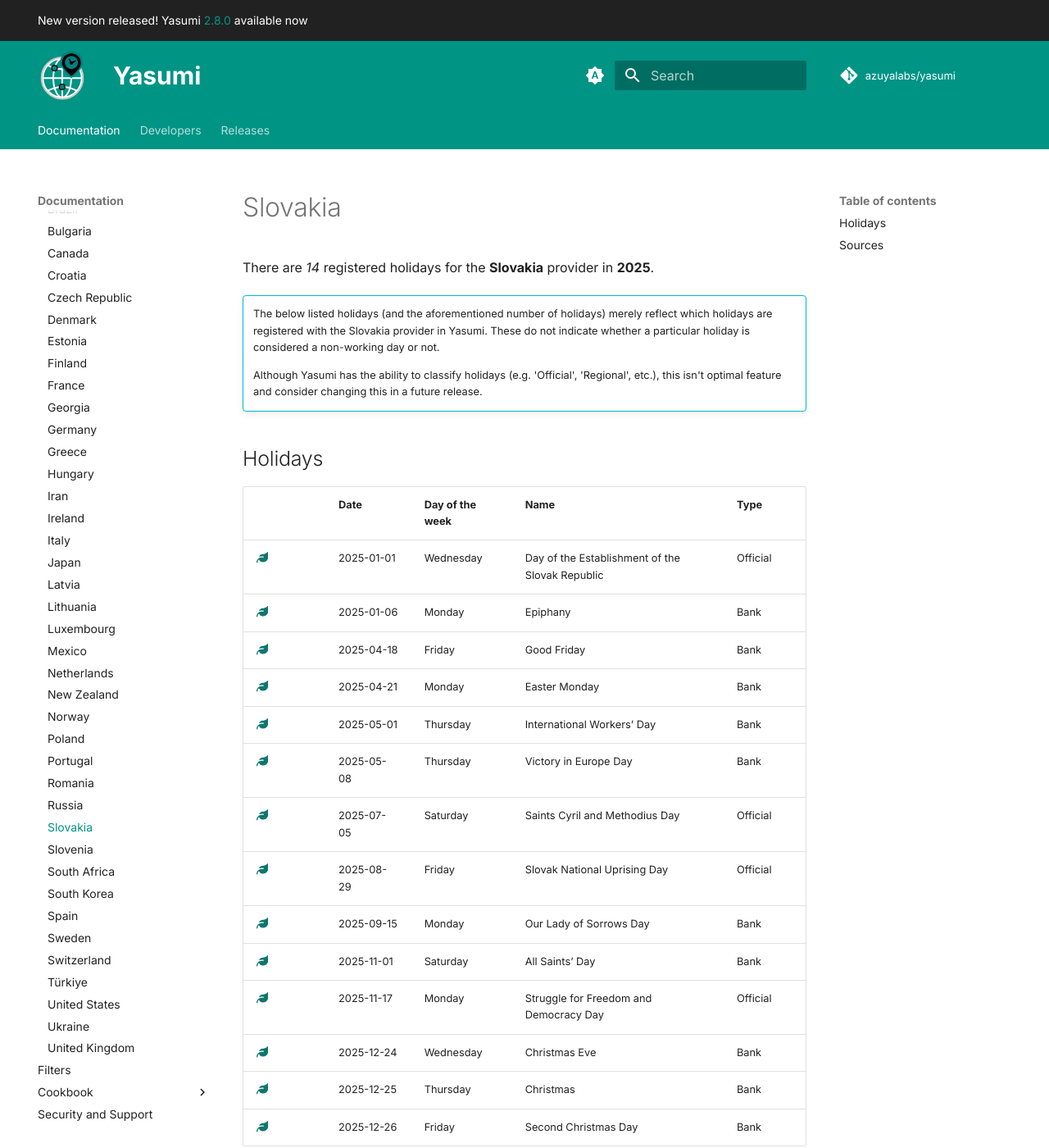
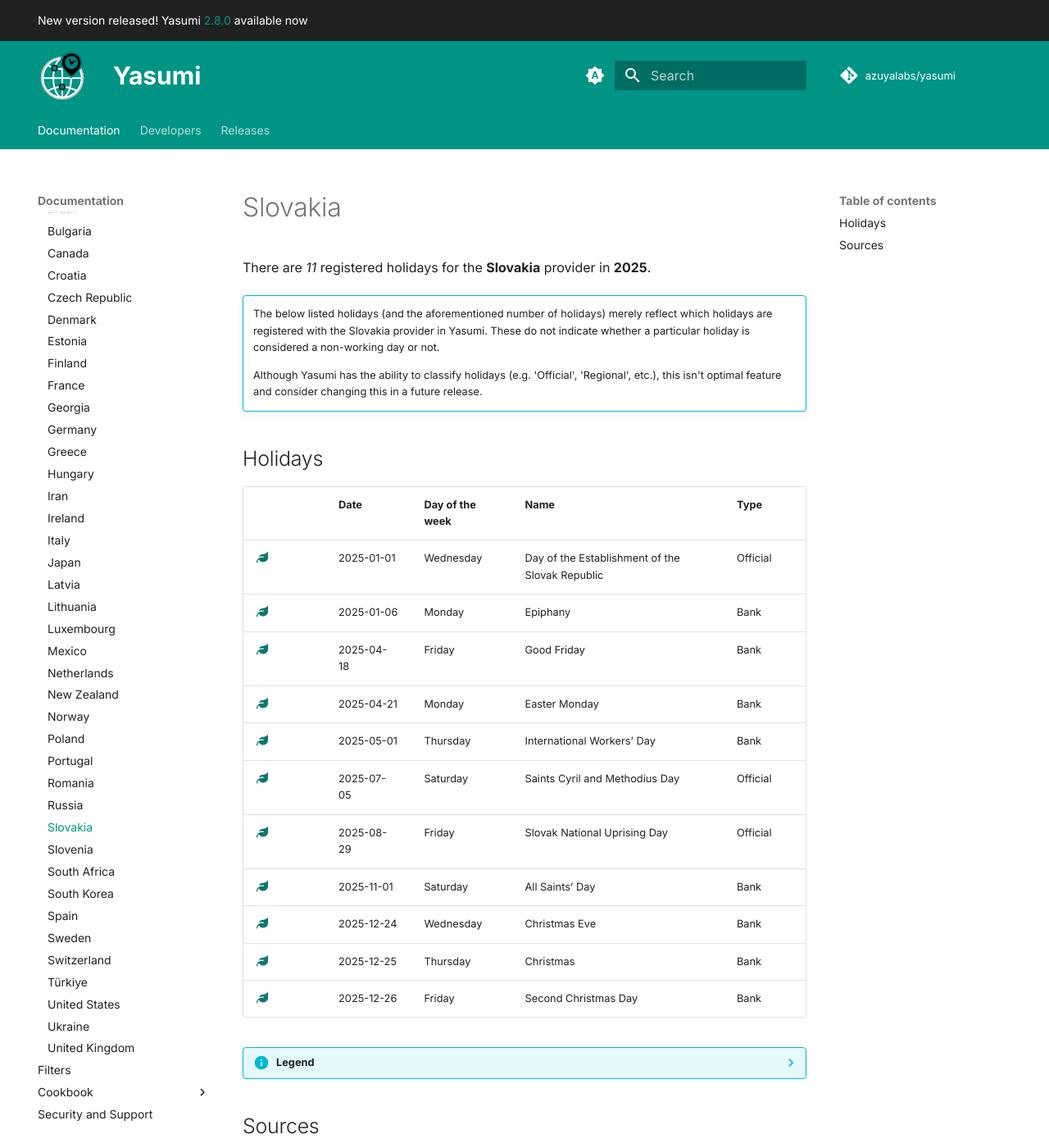
Before and after one commit to azuyalabs/yasumi-docs, an MkDocs documentation site: the page built from docs/providers/sk.md, in a window 1280 px wide and 1400 px high. Shown: the whole window at 82% size. Built offline with MkDocs 1.6.1 and Material for MkDocs 9.7.7, drawn with Linux system fonts in a browser that asks for light colours; comment, search, counter and statistics services are not loaded.

Commit message:
Update documentation for the Slovakia provider
Some holidays have temporarily abolished in 2025.

Signed-off-by: Sacha Telgenhof <me@sachatelgenhof.com>

```diff
--- a/docs/providers/sk.md
+++ b/docs/providers/sk.md
@@ -1,6 +1,6 @@
 # Slovakia
 
-There are _14_ registered holidays for the **Slovakia** provider in **2025**.
+There are _11_ registered holidays for the **Slovakia** provider in **2025**.
 
 !!! info ""
 
@@ -20,12 +20,9 @@ There are _14_ registered holidays for the **Slovakia** provider in **2025**.
 | :fontawesome-solid-leaf:{ .icon title="Regular holiday" } | 2025-04-18 | Friday | Good Friday | Bank |
 | :fontawesome-solid-leaf:{ .icon title="Regular holiday" } | 2025-04-21 | Monday | Easter Monday | Bank |
 | :fontawesome-solid-leaf:{ .icon title="Regular holiday" } | 2025-05-01 | Thursday | International Workers’ Day | Bank |
-| :fontawesome-solid-leaf:{ .icon title="Regular holiday" } | 2025-05-08 | Thursday | Victory in Europe Day | Bank |
 | :fontawesome-solid-leaf:{ .icon title="Regular holiday" } | 2025-07-05 | Saturday | Saints Cyril and Methodius Day | Official |
 | :fontawesome-solid-leaf:{ .icon title="Regular holiday" } | 2025-08-29 | Friday | Slovak National Uprising Day | Official |
-| :fontawesome-solid-leaf:{ .icon title="Regular holiday" } | 2025-09-15 | Monday | Our Lady of Sorrows Day | Bank |
 | :fontawesome-solid-leaf:{ .icon title="Regular holiday" } | 2025-11-01 | Saturday | All Saints’ Day | Bank |
-| :fontawesome-solid-leaf:{ .icon title="Regular holiday" } | 2025-11-17 | Monday | Struggle for Freedom and Democracy Day | Official |
 | :fontawesome-solid-leaf:{ .icon title="Regular holiday" } | 2025-12-24 | Wednesday | Christmas Eve | Bank |
 | :fontawesome-solid-leaf:{ .icon title="Regular holiday" } | 2025-12-25 | Thursday | Christmas | Bank |
 | :fontawesome-solid-leaf:{ .icon title="Regular holiday" } | 2025-12-26 | Friday | Second Christmas Day | Bank |
```
